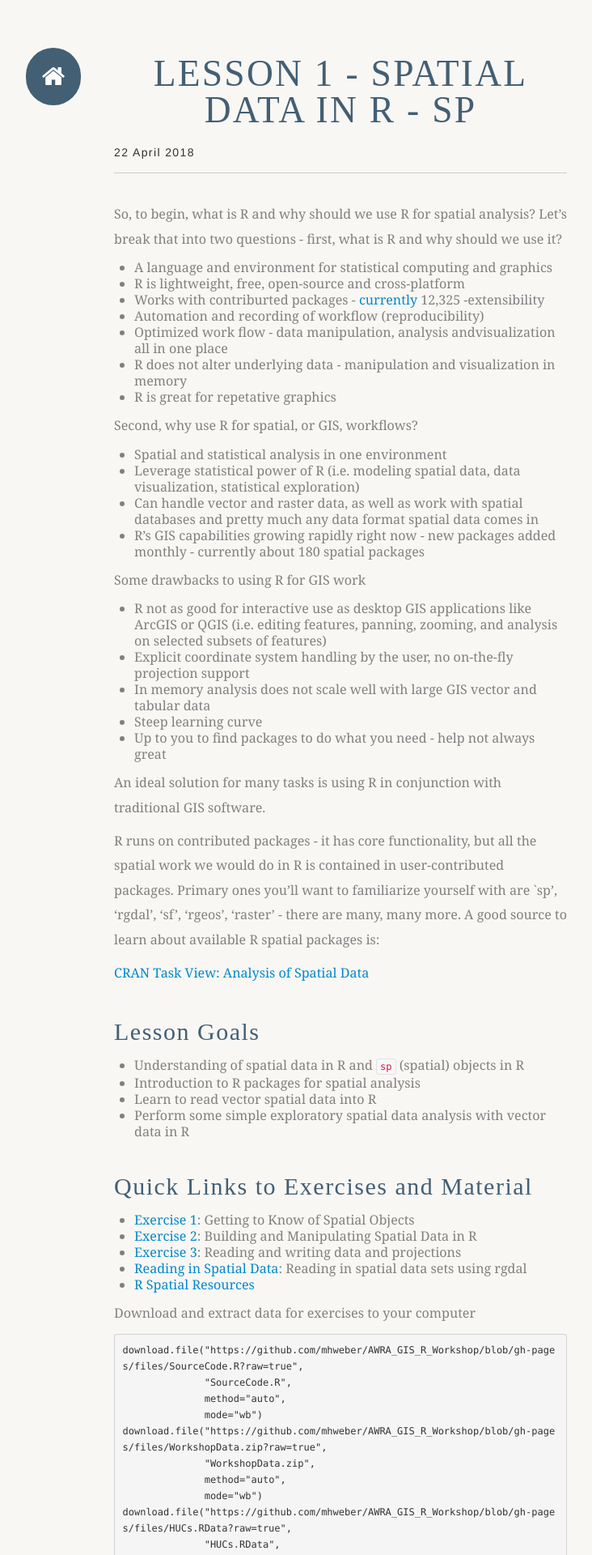
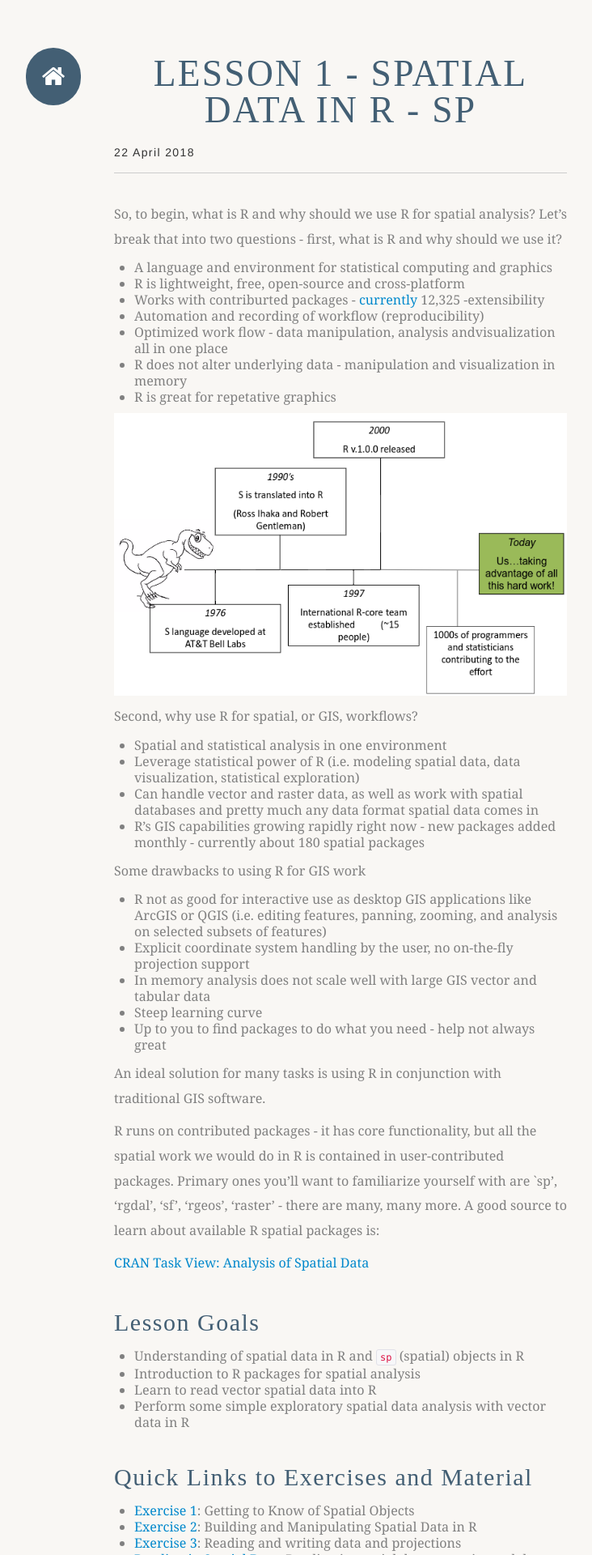
Before and after one commit to mhweber/AWRA_GIS_R_Workshop, a Jekyll site: the page built from _posts/2018-04-22-04-Spatial-Data-In-R-sp.md, in a window 1280 px wide. Shown: the top 1920 px of the page at 81% size, without its empty margins (289-1021 px from the left). Built offline with Jekyll 4.4.1, drawn with Linux system fonts in a browser that asks for light colours; nearby versions of some CDN libraries; some web fonts are replaced; library files that are not in the unit come from our copies.

Commit message:
add figure

```diff
--- a/_posts/2018-04-22-04-Spatial-Data-In-R-sp.md
+++ b/_posts/2018-04-22-04-Spatial-Data-In-R-sp.md
@@ -14,6 +14,8 @@ So, to begin, what is R and why should we use R for spatial analysis?  Let's bre
 - Optimized work flow - data manipulation, analysis andvisualization all in one place
 - R does not alter underlying data - manipulation and visualization in memory
 - R is great for repetative graphics
+
+![History of R](/AWRA_GIS_R_Workshop/figure/History of R.png)
 
 Second, why use R for spatial, or GIS, workflows?
 
```
